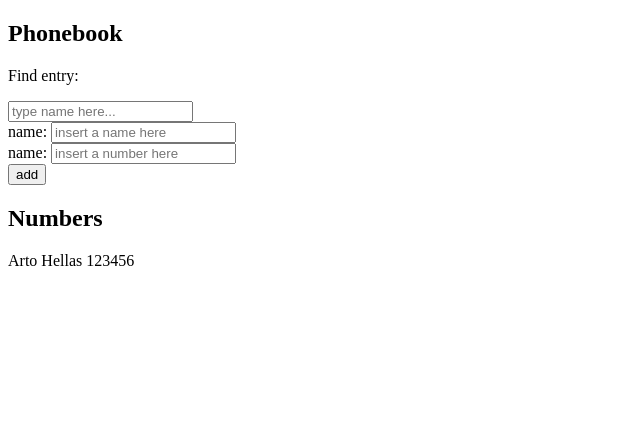
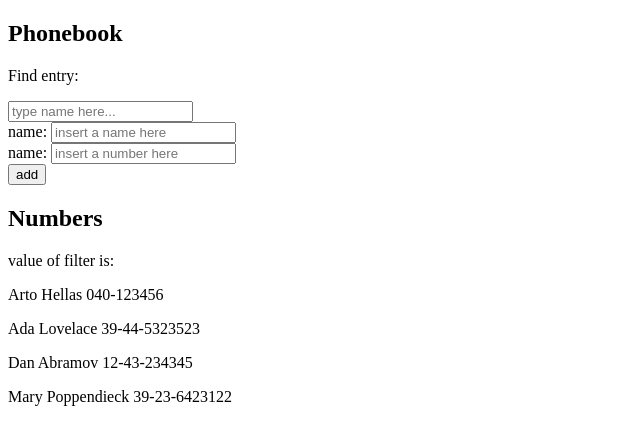
Before and after one commit to keplib/fullstack-helsinki-03, a React (Vite) app: page / in a window 1280 px wide. Shown: the top 444 px of the page, without its empty margins (0-640 px from the left). Built offline with nearby package versions, Linux system fonts and the light colour scheme.

Commit message:
Part2: 2.9 solution

```diff
--- a/src/App.jsx
+++ b/src/App.jsx
@@ -4,8 +4,12 @@
 
 const App = () => {
   const [persons, setPersons] = useState([
-    { name: 'Arto Hellas', number: 123456 }
+    { name: 'Arto Hellas', number: '040-123456', id: 1 },
+    { name: 'Ada Lovelace', number: '39-44-5323523', id: 2 },
+    { name: 'Dan Abramov', number: '12-43-234345', id: 3 },
+    { name: 'Mary Poppendieck', number: '39-23-6423122', id: 4 }
   ])
+
   const [newName, setNewName] = useState('');
   const [newNumber, setNewNumber] = useState('');
   const [filter, setFilter] = useState('');
@@ -62,7 +66,9 @@
         </div>
       </form>
       <h2>Numbers</h2>
-      {persons.map(person => <p key={person.name}>{person.name} {person.number}</p>)}
+      <p>value of filter is: {filter}</p>
+      {persons.filter(person => person.name.toLowerCase().includes(filter.toLowerCase()))
+        .map(person => <p key={person.name}>{person.name} {person.number}</p>)}
     </div>
   )
 }
```
